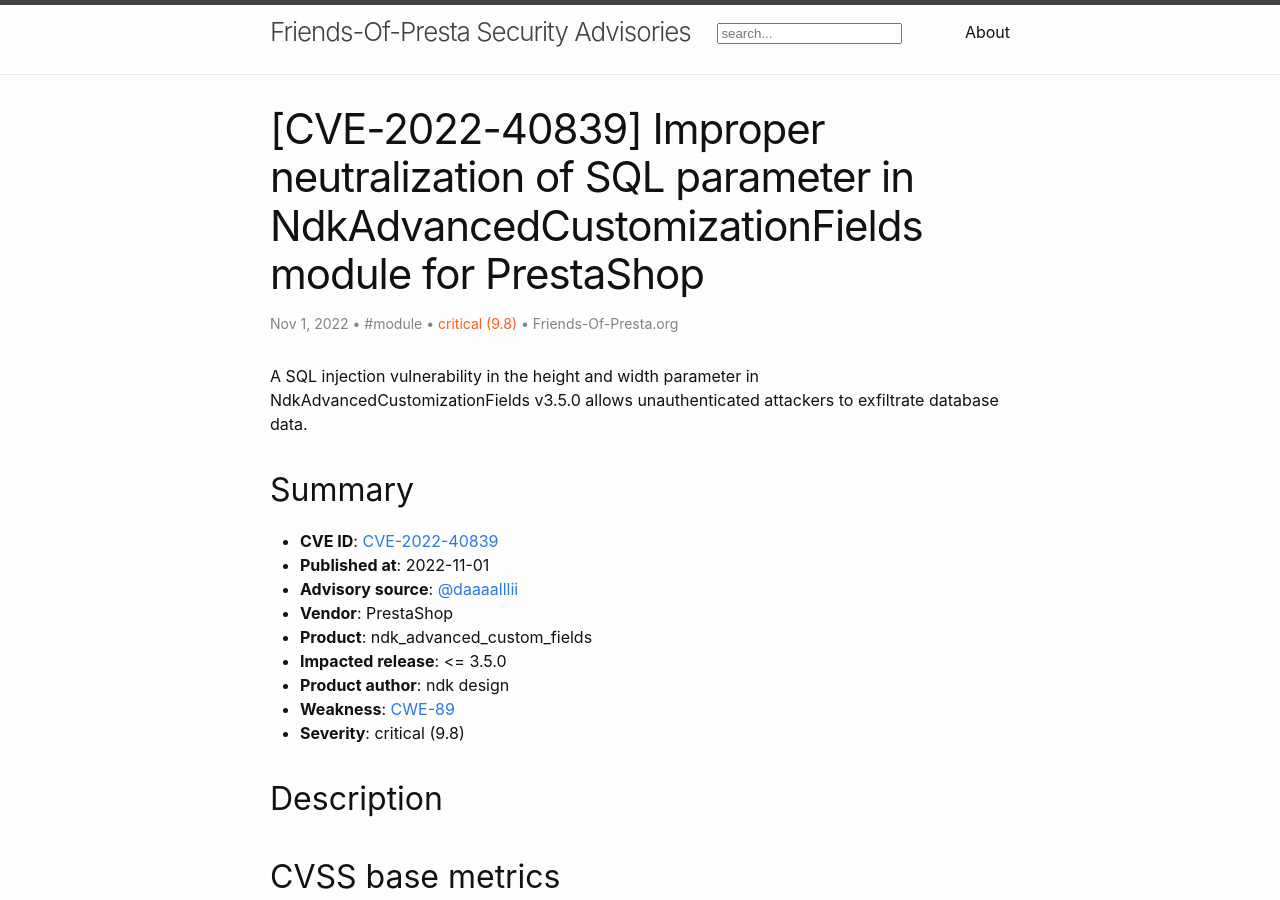
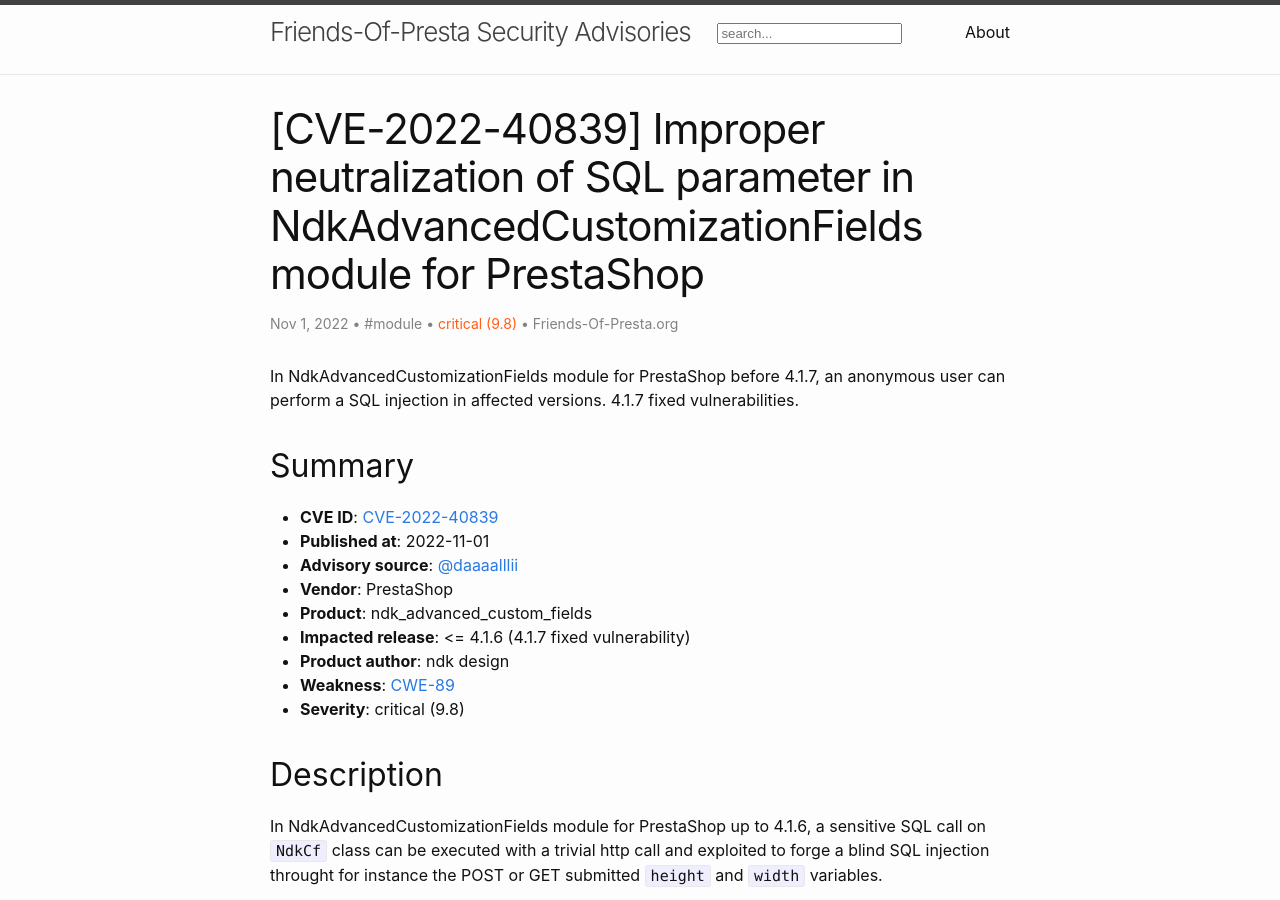
Before and after one commit to friends-of-presta/security-advisories, a Jekyll site: the page built from _posts/2022-11-01-ndk_advanced_custom_fields.md, in a window 1280 px wide and 900 px high. Built offline with Jekyll 4.4.1, drawn with Linux system fonts in a browser that asks for light colours.

Commit message:
Update 2022-11-01-ndk_advanced_custom_fields.md

```diff
--- a/_posts/2022-11-01-ndk_advanced_custom_fields.md
+++ b/_posts/2022-11-01-ndk_advanced_custom_fields.md
@@ -8,7 +8,7 @@ meta: "CVE,PrestaShop,ndk_advanced_custom_fields"
 severity: "critical (9.8)"
 ---
 
-A SQL injection vulnerability in the height and width parameter in NdkAdvancedCustomizationFields v3.5.0 allows unauthenticated attackers to exfiltrate database data.
+In NdkAdvancedCustomizationFields module for PrestaShop before 4.1.7, an anonymous user can perform a SQL injection in affected versions. 4.1.7 fixed vulnerabilities.
 
 ## Summary
 
@@ -17,12 +17,15 @@ A SQL injection vulnerability in the height and width parameter in NdkAdvancedCu
 * **Advisory source**: [@daaaalllii](https://github.com/daaaalllii/cve-s/blob/main/CVE-2022-40839/poc.txt)
 * **Vendor**: PrestaShop
 * **Product**: ndk_advanced_custom_fields
-* **Impacted release**: <= 3.5.0
+* **Impacted release**: <= 4.1.6 (4.1.7 fixed vulnerability)
 * **Product author**: ndk design
 * **Weakness**: [CWE-89](https://cwe.mitre.org/data/definitions/89.html)
 * **Severity**: critical (9.8)
 
 ## Description
+
+In NdkAdvancedCustomizationFields module for PrestaShop up to 4.1.6, a sensitive SQL call on `NdkCf` class can be executed with a trivial http call and exploited to forge a blind SQL injection throught for instance the POST or GET submitted `height` and `width` variables.
+
 
 ## CVSS base metrics
 
```
